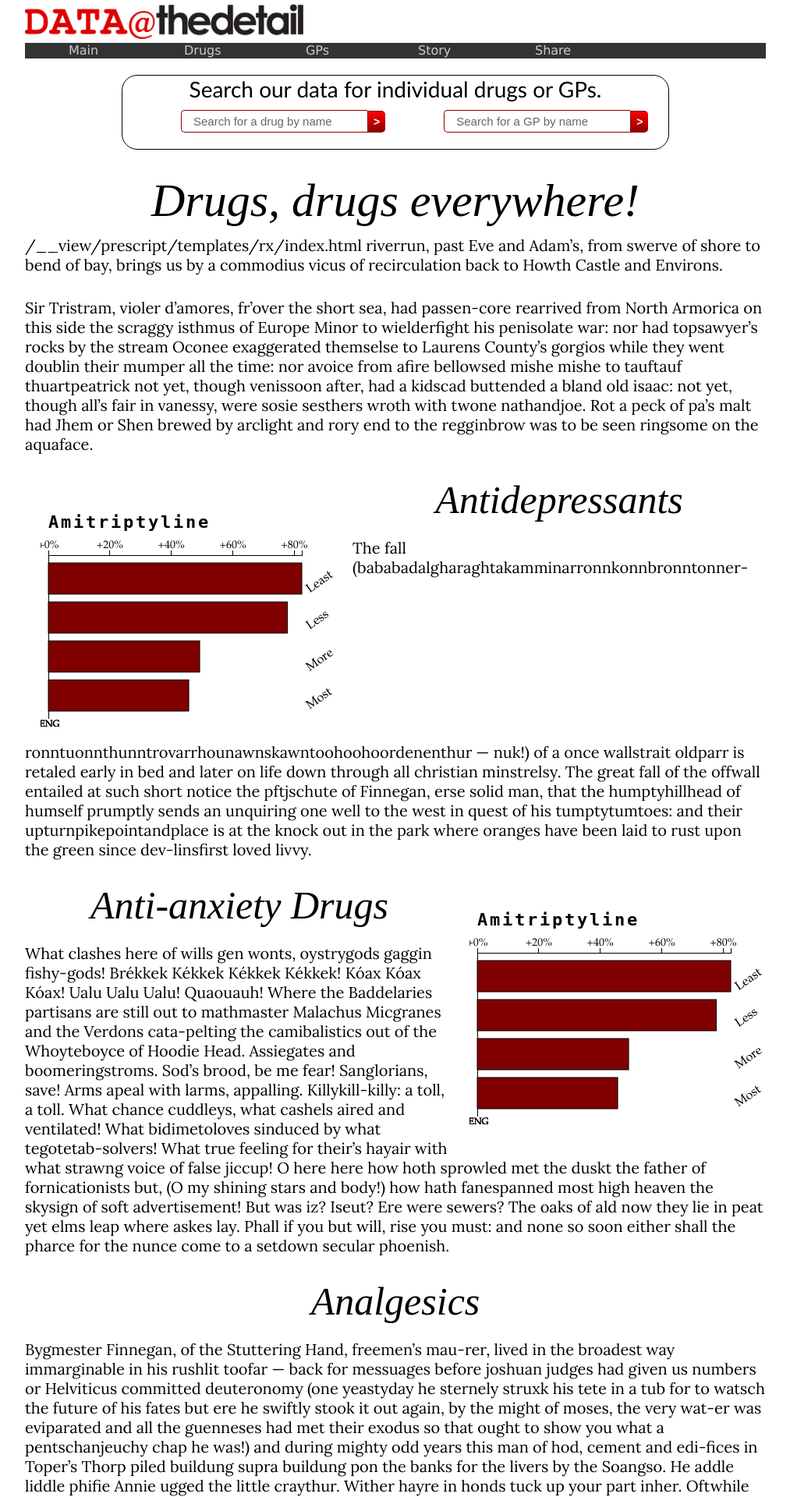
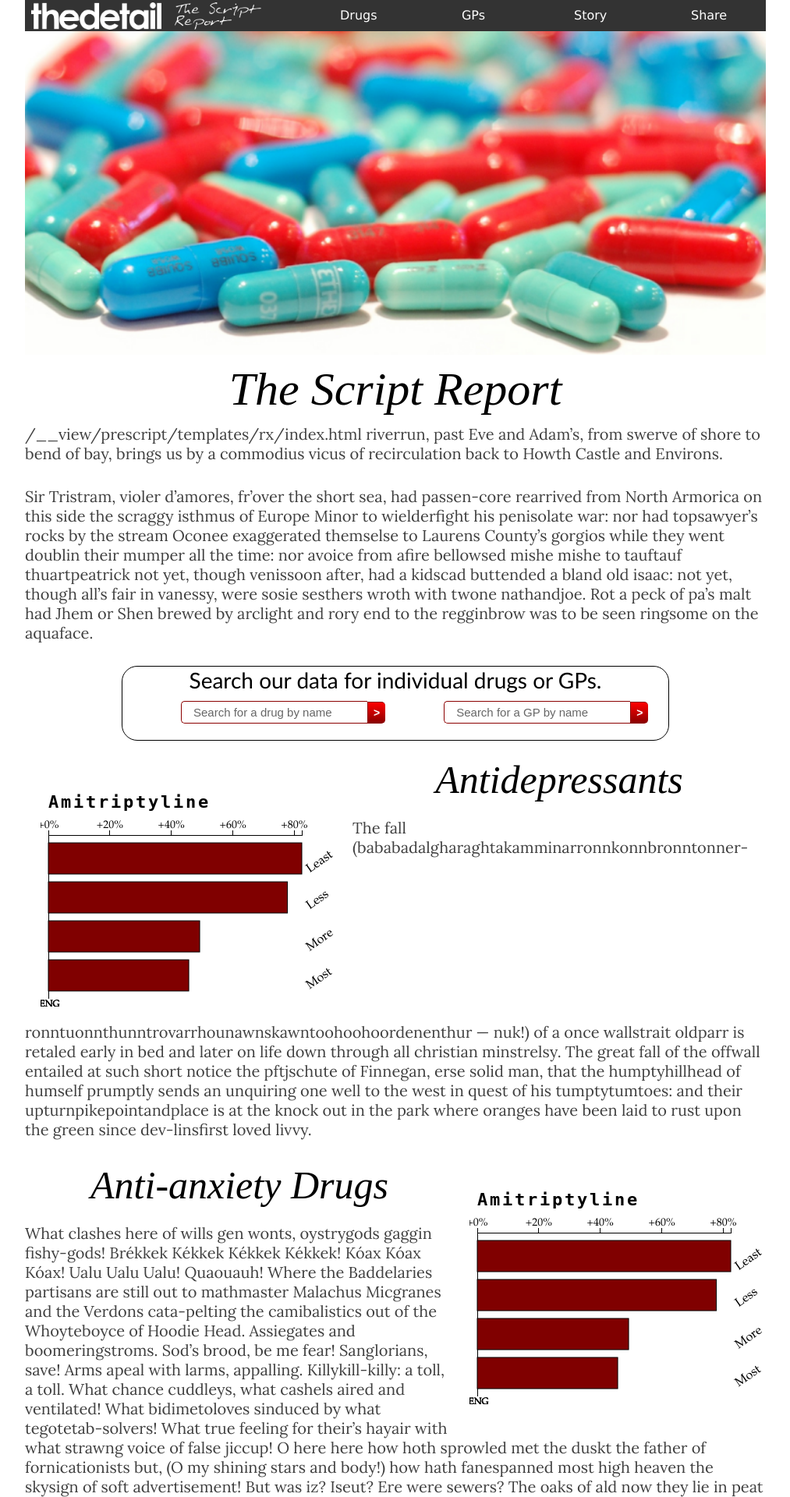
Before and after one commit to hobbes7878/nir-prescription-app, a Django app: template prescript/templates/rx/index.html in a window 1280 px wide. Shown: the top 1920 px of the page at 78% size, without its empty margins (133-1146 px from the left). Run offline with Django 3.2, Linux system fonts and the light colour scheme; the template is opened without the code that fills it, so the values that code supplies are empty.

Commit message:
1-23-13 nav changes

```diff
--- a/prescript/static/rx/css/drug_page.css
+++ b/prescript/static/rx/css/drug_page.css
@@ -196,6 +196,7 @@ tr.even{
 .smallint{
 	font-size: 20px;
 	font-weight: bold;
+	color:black;
 }
 
 #bigint{
--- a/prescript/static/rx/css/template.css
+++ b/prescript/static/rx/css/template.css
@@ -91,6 +91,15 @@ body {
   color: #231f20;
 }
 
+.logo_white{
+  height:35px;
+  padding:2.5px 8px;
+}
+.title_white{
+  height:35px;
+  padding:2.5px;
+  margin-left: -35px;
+}
 /* CSS MENU */
 #cssmenu {
 
@@ -106,7 +115,7 @@ body {
 }
 #cssmenu ul {
   background: #333333;
-  height: 20px;
+  height: 40px;
   list-style: none;
   margin: 0;
   padding: 0;
@@ -116,6 +125,19 @@ body {
   padding: 0px;
   width: 150px;
 }
+#cssmenu li.logo_li{
+  width:180px;
+}
+#cssmenu li.title_li{
+  width:170px;
+}
+#cssmenu li.logo_li a{
+  padding:0px;
+}
+#cssmenu li.title_li a{
+  padding:0px;
+}
+
 #cssmenu li a {
   background: #333333 ;
   display: block;
@@ -126,11 +148,15 @@ body {
   text-align: center;
   text-decoration: none;
 }
+#cssmenu li a.top_line{
+  line-height: 40px;
+}
+
 #cssmenu > ul > li > a {
-  color: #cccccc;
+  color: white;
 }
 #cssmenu ul ul a {
-  color: #cccccc;
+  color: white;
 }
 #cssmenu li > a:hover,
 #cssmenu li > a:focus,
@@ -203,7 +229,7 @@ body {
 #cssmenu .scroll{
   overflow-x: hidden;
   overflow-y:scroll;
-  max-height: 200px;
+  max-height: 150px;
 }
 
 
@@ -216,6 +242,7 @@ body {
   font-style: italic;
   text-align: center;
   padding-bottom: 10px;
+
 }
 
 h1{
@@ -247,6 +274,7 @@ h5{
   font-family: 'Lora', "Times New Roman", serif;
   font-size: 20px;
   padding-bottom:30px;
+  color:#404040;
 }
 
 #page_title_banner{
@@ -363,3 +391,6 @@ hr.styled_hr {
     background-image:     -ms-linear-gradient(left, rgba(0,0,0,0), rgba(0,0,0,0.75), rgba(0,0,0,0));
     background-image:      -o-linear-gradient(left, rgba(0,0,0,0), rgba(0,0,0,0.75), rgba(0,0,0,0));
 }
+
+/* Hide overflow in IE */
+svg { overflow: hidden; }
--- a/prescript/templates/rx/base.html
+++ b/prescript/templates/rx/base.html
@@ -56,29 +56,33 @@
 <!-- ******** TEMPLATING Begin ******** -->
 
 
-	<img class="logo" src="{% static 'rx/image/thedetail.png' %}">
-
+	<!-- <img class="logo" src="{% static 'rx/image/thedetail.png' %}">
+	 -->
 
 	<div id='cssmenu'>
 	<ul>
-	   <li><a href="{% url 'rx.views.index' %}" ><span>Main</span></a></li>
+		<li class="logo_li"><a href="http://www.thedetail.tv/" class="top_line"><img class="logo_white" src="{% static 'rx/image/thedetail_white.png' %}"></a>
 
-	   <li  class='has-sub'><a><span onclick="return true">Drugs</span></a>
+
+		</li>
+	   <li class="title_li"><a href="{% url 'rx.views.index' %}" class="top_line"><img class="title_white" src="{% static 'rx/image/title_white.png' %}"></a></li>
+
+	   <li  class='has-sub'><a class="top_line"><span onclick="return true">Drugs</span></a>
 	      <ul class="scroll">
 	      {% for link in links %}
 	      	<li><a href="{% url 'rx.views.drug' link %}"><span>{{link}}</span></a></li>
 	      {% endfor %}
 	      </ul>
 	   </li>
-	   <li onclick="return true"><a><span>GPs</span></a>
+	   <li onclick="return true" ><a class="top_line"><span>GPs</span></a>
 			<ul>
 		         <li><a href="{% url 'rx.views.gp_search_area' %}"><span>Search by Postcode</span></a></li>
 		         <li><a href="{% url 'rx.views.gp_search_name' %}"><span>Search by Name</span></a></li>
 		    </ul>
 	   </li>
-	   <li><a href='.'><span>Story</span></a>
+	   <li><a href='.' class="top_line"><span>Story</span></a>
 	   </li>
-	   <li><a href='.'><span>Share</span></a>
+	   <li><a href='.' class="top_line"><span>Share</span></a>
 	      <ul>
 	         <li><a href="http://twitter.com/home?status=Drugs%20{{ request.get_full_path }}"><span>Twitter</span></a></li>
 	         <li><a href="http://www.facebook.com/sharer/sharer.php?s=100&p[url]={{ request.get_full_path }}&p[images][0]=&p[title]=Link&p[summary]="><span>Facebook</span></a></li>
--- a/prescript/templates/rx/index.html
+++ b/prescript/templates/rx/index.html
@@ -49,6 +49,13 @@ if ( $.browser.webkit ) {
 
 <div id="text_main">
 
+<img style="width: 950px; ;" src="{% static 'rx/image/red and blues_tall.png' %}">
+<h1>The Script Report</h1>
+
+<p>{{ request.get_full_path|urlencode}} riverrun, past Eve and Adam’s, from swerve of shore to bend of bay, brings us by a commodius vicus of recirculation back to Howth Castle and Environs.
+
+<p>Sir Tristram, violer d’amores, fr’over the short sea, had passen-core rearrived from North Armorica on this side the scraggy isthmus of Europe Minor to wielderfight his penisolate war: nor had topsawyer’s rocks by the stream Oconee exaggerated themselse to Laurens County’s gorgios while they went doublin their mumper all the time: nor avoice from afire bellowsed mishe mishe to tauftauf thuartpeatrick not yet, though venissoon after, had a kidscad buttended a bland old isaac: not yet, though all’s fair in vanessy, were sosie sesthers wroth with twone nathandjoe. Rot a peck of pa’s malt had Jhem or Shen brewed by arclight and rory end to the regginbrow was to be seen ringsome on the aquaface.
+
 
 <br>
 <div id="searchdiv">
@@ -85,11 +92,7 @@ if ( $.browser.webkit ) {
 
 
 
-<h1>Drugs, drugs everywhere!</h1>
 
-<p>{{ request.get_full_path|urlencode}} riverrun, past Eve and Adam’s, from swerve of shore to bend of bay, brings us by a commodius vicus of recirculation back to Howth Castle and Environs.
-
-<p>Sir Tristram, violer d’amores, fr’over the short sea, had passen-core rearrived from North Armorica on this side the scraggy isthmus of Europe Minor to wielderfight his penisolate war: nor had topsawyer’s rocks by the stream Oconee exaggerated themselse to Laurens County’s gorgios while they went doublin their mumper all the time: nor avoice from afire bellowsed mishe mishe to tauftauf thuartpeatrick not yet, though venissoon after, had a kidscad buttended a bland old isaac: not yet, though all’s fair in vanessy, were sosie sesthers wroth with twone nathandjoe. Rot a peck of pa’s malt had Jhem or Shen brewed by arclight and rory end to the regginbrow was to be seen ringsome on the aquaface.
 
 
 
--- a/rx/models.py
+++ b/rx/models.py
@@ -66,6 +66,8 @@ class Drug_Stat(models.Model):
 	nir_total_cost = models.FloatField(null=True)
 	nir_top_present = models.CharField(max_length=250, null=True)
 	nir_top_rxs = models.FloatField(null=True)
+	nir_top_amount = models.FloatField(null=True)
+	defined_daily_dose = models.FloatField(null=True)
 	nir_top_drug = models.CharField(max_length=250, null=True)
 	drug_names = models.CharField(max_length=250, null=True)
 	nir_fatalities = models.IntegerField(null=True)
```
Also changed, not shown: prescript/static/rx/image/pill box.png (added), prescript/static/rx/image/red and blues.jpg (added), prescript/static/rx/image/red and blues_tall.png (added), prescript/static/rx/image/thedetail_white.png (added), prescript/static/rx/image/title_white.png (added), rx/migrations/0016_auto__add_field_drug_stat_nir_top_amount__add_field_drug_stat_defined_.py (added), 2 other files.
